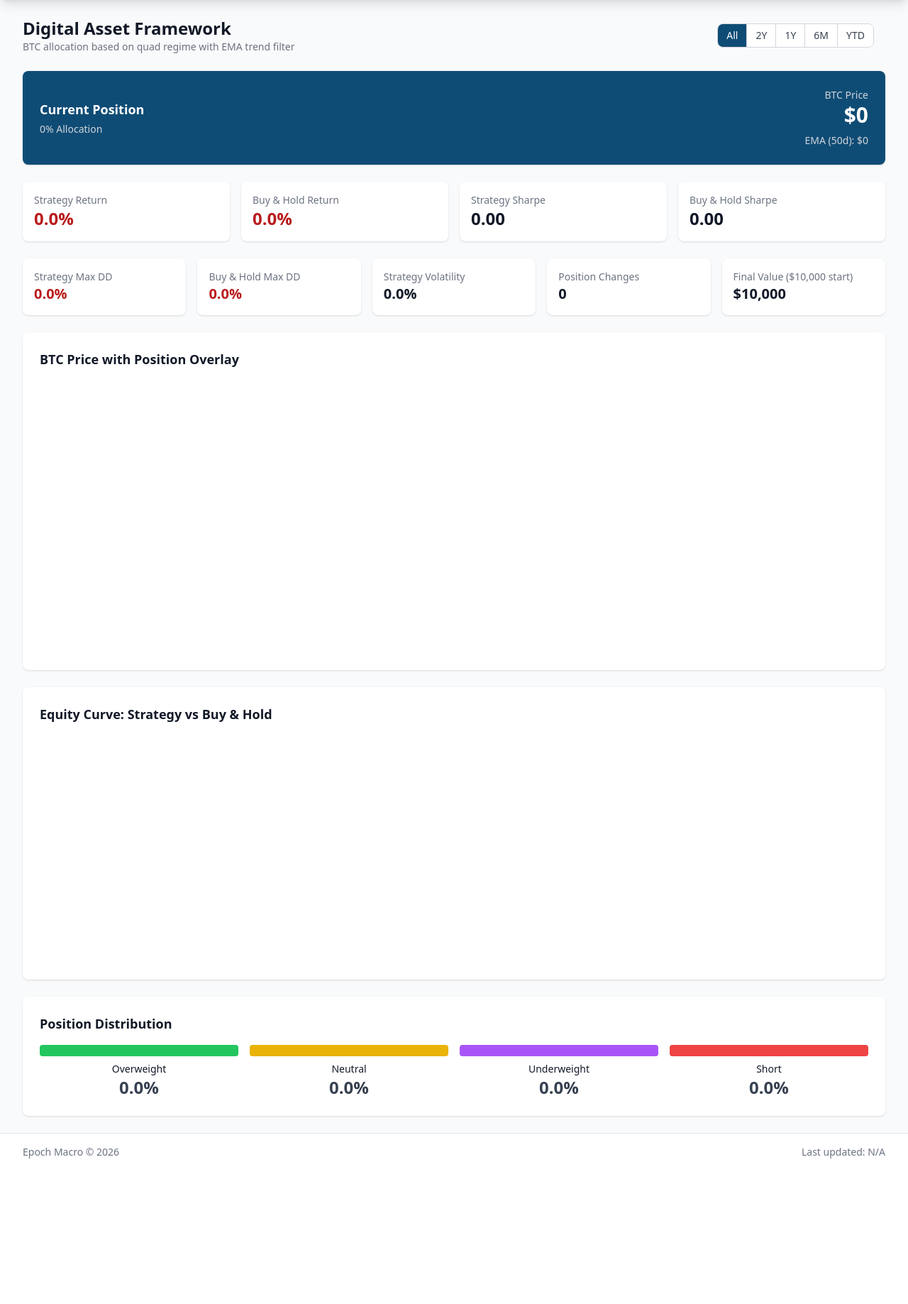
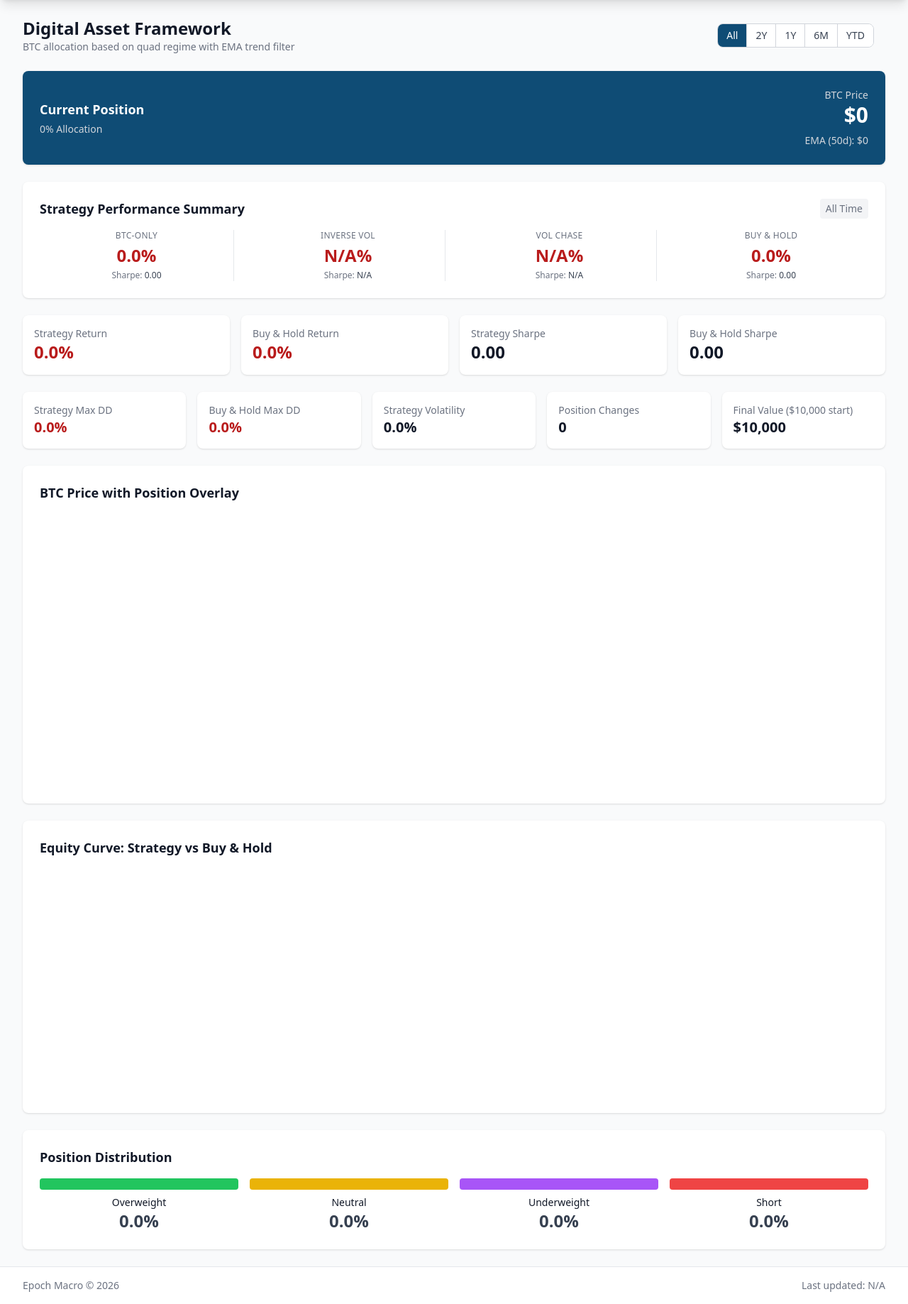
Before and after one commit to jwos1233/macro_dashboard.py, a FastAPI app: template app/templates/dashboard/digital_assets.html in a window 1280 px wide. Shown: the part 64-1901 px from the top of the page at 71% size. Before the commit the page ends 1696 px from the top, so only its background shows below. Run offline with FastAPI, Linux system fonts and the light colour scheme; the template is opened without the code that fills it, so the values that code supplies are empty; a map, chart or similar area stays blank; some libraries are stand-ins or nearby versions.

Commit message:
Add strategy performance summary with P/L and Sharpe for all strategies
- Added prominent summary section at top showing cumulative P/L and Sharpe for:
  - BTC-Only strategy
  - Inverse Vol strategy
  - Vol Chase strategy
  - Buy & Hold benchmark
- Time period label updates dynamically (All Time, Last 2 Years, etc.)
- Fixed vol strategy data loading - data now loads BEFORE initial render
- All summary stats update when time range filter is changed

```diff
--- a/app/templates/dashboard/digital_assets.html
+++ b/app/templates/dashboard/digital_assets.html
@@ -58,6 +58,56 @@
                 {% set last_ema = btc_data.chart_data[-1].ema if btc_data.chart_data else 0 %}
                 <p class="text-3xl font-bold">${{ "{:,.0f}".format(last_price) }}</p>
                 <p class="text-sm text-gray-300 mt-2">EMA ({{ btc_data.parameters.ema_period or 50 }}d): ${{ "{:,.0f}".format(last_ema) }}</p>
+            </div>
+        </div>
+    </div>
+
+    <!-- Strategy Performance Summary -->
+    <div class="bg-white dark:bg-gray-800 rounded-lg shadow p-6">
+        <div class="flex justify-between items-center mb-4">
+            <h3 class="text-lg font-semibold text-gray-900 dark:text-white">Strategy Performance Summary</h3>
+            <span id="summary-time-period" class="text-sm text-gray-500 dark:text-gray-400 bg-gray-100 dark:bg-gray-700 px-2 py-1 rounded">All Time</span>
+        </div>
+        <div class="grid grid-cols-2 md:grid-cols-4 gap-6">
+            <!-- BTC-Only Strategy -->
+            <div class="text-center border-r border-gray-200 dark:border-gray-700 last:border-r-0">
+                <p class="text-xs text-gray-500 dark:text-gray-400 uppercase tracking-wide mb-1">BTC-Only</p>
+                <p id="summary-btc-pnl" class="text-2xl font-bold {% if btc_data.strategy.total_return >= 0 %}text-success{% else %}text-warning{% endif %}">
+                    {{ "%.1f"|format(btc_data.strategy.total_return or 0) }}%
+                </p>
+                <p class="text-xs text-gray-500 dark:text-gray-400 mt-1">
+                    Sharpe: <span id="summary-btc-sharpe" class="font-medium text-gray-700 dark:text-gray-300">{{ "%.2f"|format(btc_data.strategy.sharpe or 0) }}</span>
+                </p>
+            </div>
+            <!-- Inverse Vol Strategy -->
+            <div class="text-center border-r border-gray-200 dark:border-gray-700 last:border-r-0">
+                <p class="text-xs text-gray-500 dark:text-gray-400 uppercase tracking-wide mb-1">Inverse Vol</p>
+                <p id="summary-invvol-pnl" class="text-2xl font-bold {% if vol_data and vol_data.strategy.total_return >= 0 %}text-success{% else %}text-warning{% endif %}">
+                    {{ "%.1f"|format(vol_data.strategy.total_return or 0) if vol_data else "N/A" }}%
+                </p>
+                <p class="text-xs text-gray-500 dark:text-gray-400 mt-1">
+                    Sharpe: <span id="summary-invvol-sharpe" class="font-medium text-gray-700 dark:text-gray-300">{{ "%.2f"|format(vol_data.strategy.sharpe or 0) if vol_data else "N/A" }}</span>
+                </p>
+            </div>
+            <!-- Vol Chase Strategy -->
+            <div class="text-center border-r border-gray-200 dark:border-gray-700 last:border-r-0">
+                <p class="text-xs text-gray-500 dark:text-gray-400 uppercase tracking-wide mb-1">Vol Chase</p>
+                <p id="summary-volchase-pnl" class="text-2xl font-bold {% if vol_chase_data and vol_chase_data.strategy.total_return >= 0 %}text-success{% else %}text-warning{% endif %}">
+                    {{ "%.1f"|format(vol_chase_data.strategy.total_return or 0) if vol_chase_data else "N/A" }}%
+                </p>
+                <p class="text-xs text-gray-500 dark:text-gray-400 mt-1">
+                    Sharpe: <span id="summary-volchase-sharpe" class="font-medium text-gray-700 dark:text-gray-300">{{ "%.2f"|format(vol_chase_data.strategy.sharpe or 0) if vol_chase_data else "N/A" }}</span>
+                </p>
+            </div>
+            <!-- Buy & Hold -->
+            <div class="text-center">
+                <p class="text-xs text-gray-500 dark:text-gray-400 uppercase tracking-wide mb-1">Buy & Hold</p>
+                <p id="summary-bh-pnl" class="text-2xl font-bold {% if btc_data.buyhold.total_return >= 0 %}text-success{% else %}text-warning{% endif %}">
+                    {{ "%.1f"|format(btc_data.buyhold.total_return or 0) }}%
+                </p>
+                <p class="text-xs text-gray-500 dark:text-gray-400 mt-1">
+                    Sharpe: <span id="summary-bh-sharpe" class="font-medium text-gray-700 dark:text-gray-300">{{ "%.2f"|format(btc_data.buyhold.sharpe or 0) }}</span>
+                </p>
             </div>
         </div>
     </div>
@@ -683,6 +733,31 @@ document.addEventListener('DOMContentLoaded', function() {
             updateTableCell('tbl-volchase-maxdd', volChaseStats.strategyMaxDD, true);
             updateTableCell('tbl-volchase-vol', volChaseStats.strategyVol, true);
         }
+
+        // Update top summary section
+        if (btcStats) {
+            updateSummaryCell('summary-btc-pnl', btcStats.strategyReturn);
+            document.getElementById('summary-btc-sharpe').textContent = btcStats.strategySharpe.toFixed(2);
+            updateSummaryCell('summary-bh-pnl', btcStats.buyholdReturn);
+            document.getElementById('summary-bh-sharpe').textContent = btcStats.buyholdSharpe.toFixed(2);
+        }
+        if (invVolStats) {
+            updateSummaryCell('summary-invvol-pnl', invVolStats.strategyReturn);
+            document.getElementById('summary-invvol-sharpe').textContent = invVolStats.strategySharpe.toFixed(2);
+        }
+        if (volChaseStats) {
+            updateSummaryCell('summary-volchase-pnl', volChaseStats.strategyReturn);
+            document.getElementById('summary-volchase-sharpe').textContent = volChaseStats.strategySharpe.toFixed(2);
+        }
+    }
+
+    // Helper to update summary P/L cells with color
+    function updateSummaryCell(id, value) {
+        const el = document.getElementById(id);
+        if (!el) return;
+        el.textContent = value.toFixed(1) + '%';
+        el.className = el.className.replace(/text-(success|warning)/g, '').trim();
+        el.className += value >= 0 ? ' text-success' : ' text-warning';
     }
 
     // Helper to update table cells
@@ -1076,12 +1151,33 @@ document.addEventListener('DOMContentLoaded', function() {
                 btn.className = 'px-3 py-1.5 text-sm font-medium bg-white dark:bg-gray-700 text-gray-700 dark:text-gray-300 hover:bg-gray-100 dark:hover:bg-gray-600 border-l border-gray-300 dark:border-gray-600 first:border-l-0';
             }
         });
+
+        // Update time period label
+        const periodLabels = {
+            'all': 'All Time',
+            '2y': 'Last 2 Years',
+            '1y': 'Last 1 Year',
+            '6m': 'Last 6 Months',
+            'ytd': 'Year to Date'
+        };
+        const timePeriodEl = document.getElementById('summary-time-period');
+        if (timePeriodEl) {
+            timePeriodEl.textContent = periodLabels[range] || 'All Time';
+        }
     }
 
     // Set up button click handlers
     document.querySelectorAll('#timeRangeFilter button').forEach(btn => {
         btn.addEventListener('click', () => updateForRange(btn.dataset.range));
     });
+
+    // Load multi-asset data BEFORE initial render
+    {% if vol_data and not vol_data.error and vol_data.chart_data %}
+    fullInvVolData = {{ vol_data.chart_data | tojson }};
+    {% endif %}
+    {% if vol_chase_data and not vol_chase_data.error and vol_chase_data.chart_data %}
+    fullVolChaseData = {{ vol_chase_data.chart_data | tojson }};
+    {% endif %}
 
     // Initial render with all data
     updateForRange('all');
@@ -1321,16 +1417,6 @@ document.addEventListener('DOMContentLoaded', function() {
     });
     {% endif %}
 
-    // Equity Curve Comparison Charts - Store data and use reusable functions
-    {% if vol_data and not vol_data.error and vol_data.chart_data and vol_chase_data and not vol_chase_data.error and vol_chase_data.chart_data %}
-    // Store full data for time range filtering
-    fullInvVolData = {{ vol_data.chart_data | tojson }};
-    fullVolChaseData = {{ vol_chase_data.chart_data | tojson }};
-
-    // Initial render with full data (will be re-rendered by updateForRange if needed)
-    createInvVolEquityChart(fullInvVolData);
-    createVolChaseEquityChart(fullVolChaseData);
-    {% endif %}
 });
 </script>
 {% endblock %}
```
